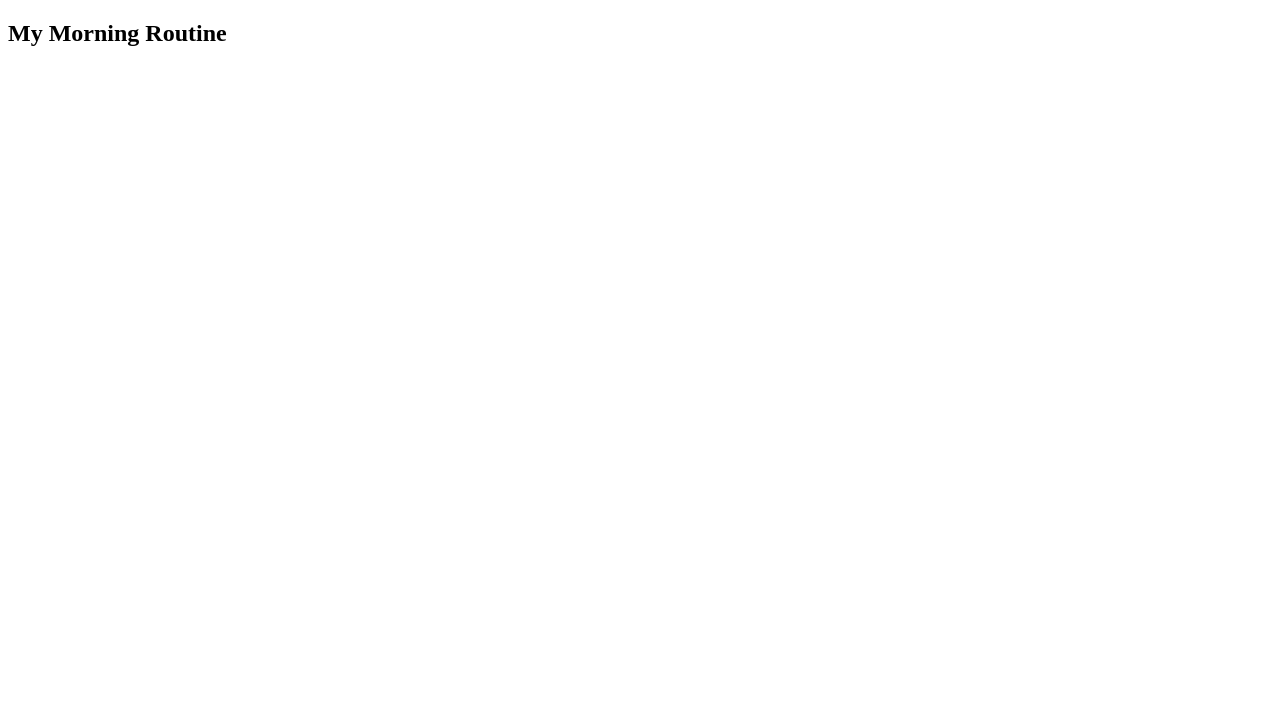
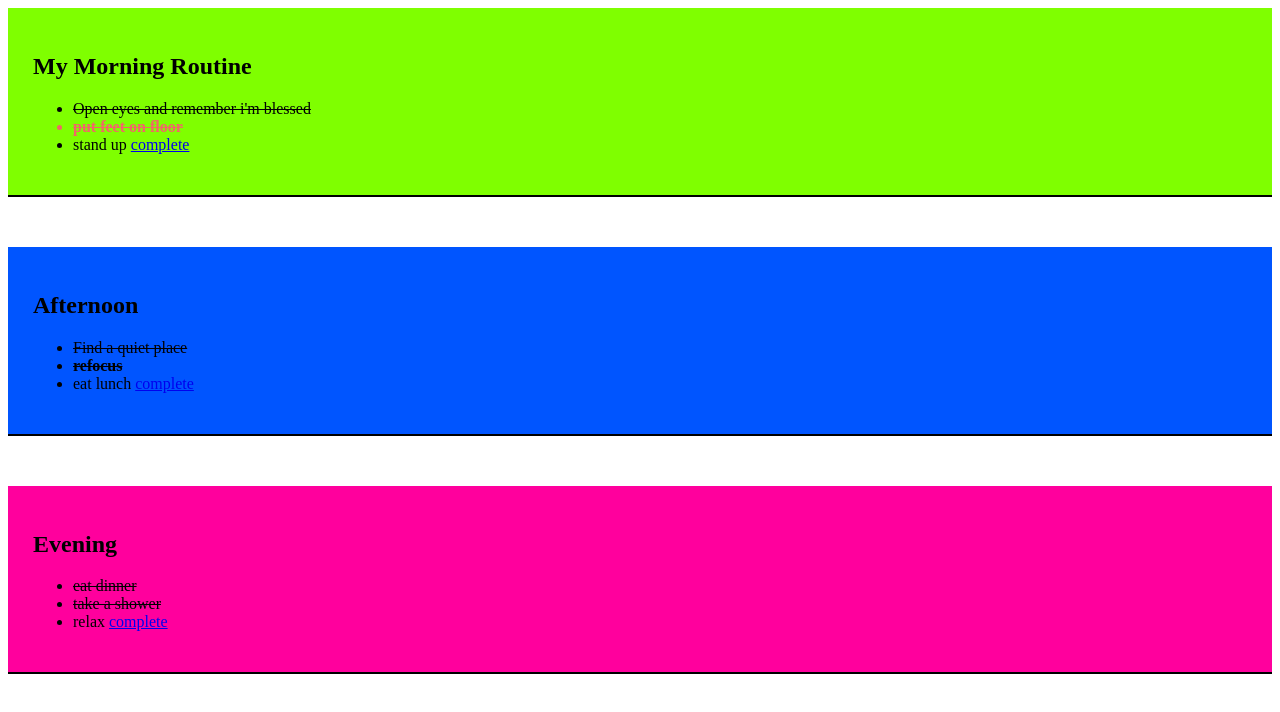
Before and after one commit to harryw-610/harry-610.github.io, a plain HTML site: page exercises/limited-daily-planner/index.html in a window 1280 px wide. Drawn offline with Linux system fonts and the light colour scheme.

Commit message:
daily planner

```diff
--- a/exercises/limited-daily-planner/css/style.css
+++ b/exercises/limited-daily-planner/css/style.css
@@ -0,0 +1,37 @@
+#morning {
+    background-color: chartreuse;
+    padding: 25px;
+    border-bottom: 2px solid;
+    margin-bottom: 50px;
+}
+#morning .completed {
+    text-decoration: line-through;
+}
+#morning .important {
+    font-weight: bold;
+    color: rgb(242, 103, 103);
+}
+#morning .completed .important {
+    background-color:red
+}
+#afternoon {
+    background-color: rgb(0, 85, 255);
+    padding: 25px;
+    border-bottom: 2px solid;
+    margin-bottom: 50px;
+}
+#afternoon .completed {
+    text-decoration: line-through;
+}
+#afternoon .important {
+    font-weight: bold;
+}
+#evening {
+    background-color: rgb(255, 0, 157);
+    padding: 25px;
+    border-bottom: 2px solid;
+    margin-bottom: 50px;
+}
+#evening .completed {
+    text-decoration: line-through;
+}
--- a/exercises/limited-daily-planner/index.html
+++ b/exercises/limited-daily-planner/index.html
@@ -10,15 +10,48 @@
         <!--morning list-->
         <div id="morning">
         <h2>My Morning Routine</h2>
+        <ul>
+            <li class="completed">
+                Open eyes and remember i'm blessed
+            </li>
+            <li class="completed important">
+                put feet on floor
+            </li>
+            <li>stand up <a href="#" class="button">complete</a></li>
+        </ul>
 
 
         </div>
         <!--afternoon list-->
         <div id="afternoon">
+            <h2>Afternoon</h2>
+            <ul>
+                <li class="completed">
+                    Find a quiet place
+                </li>
+                <li class="completed important">
+                    refocus
+                </li>
+                <li>
+                    eat lunch <a href="#" class="button">complete</a>
+                </li>
+            </ul>
 
         </div>
         <!--evening list-->
         <div id="evening">
+            <h2>Evening</h2>
+            <ul>
+                <li class="completed">
+                    eat dinner
+                </li>
+                <li class="completed">
+                    take a shower
+                </li>
+                <li>
+                    relax <a href="#" class="button">complete
+                </li>
+            </ul>
 
         </div>
     </body>
```
